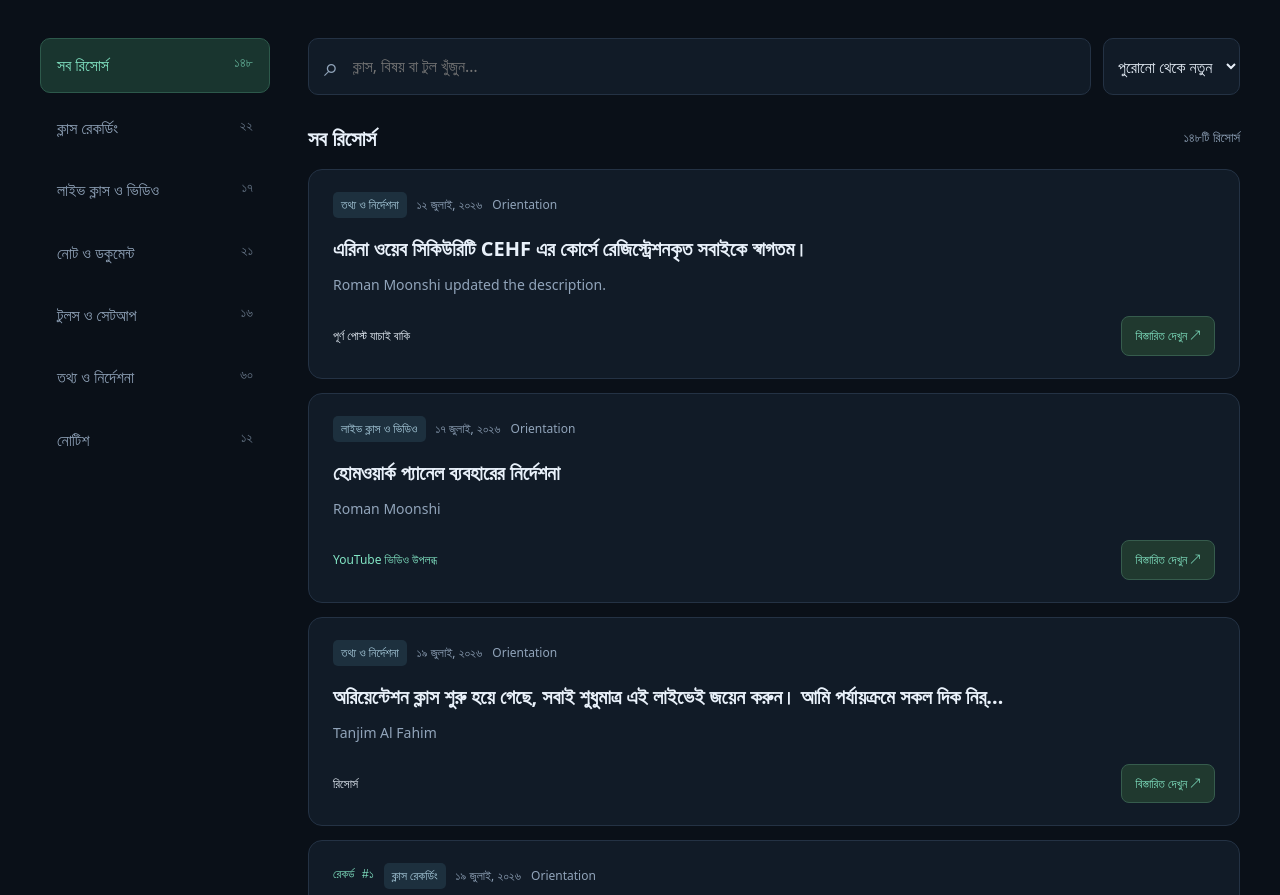
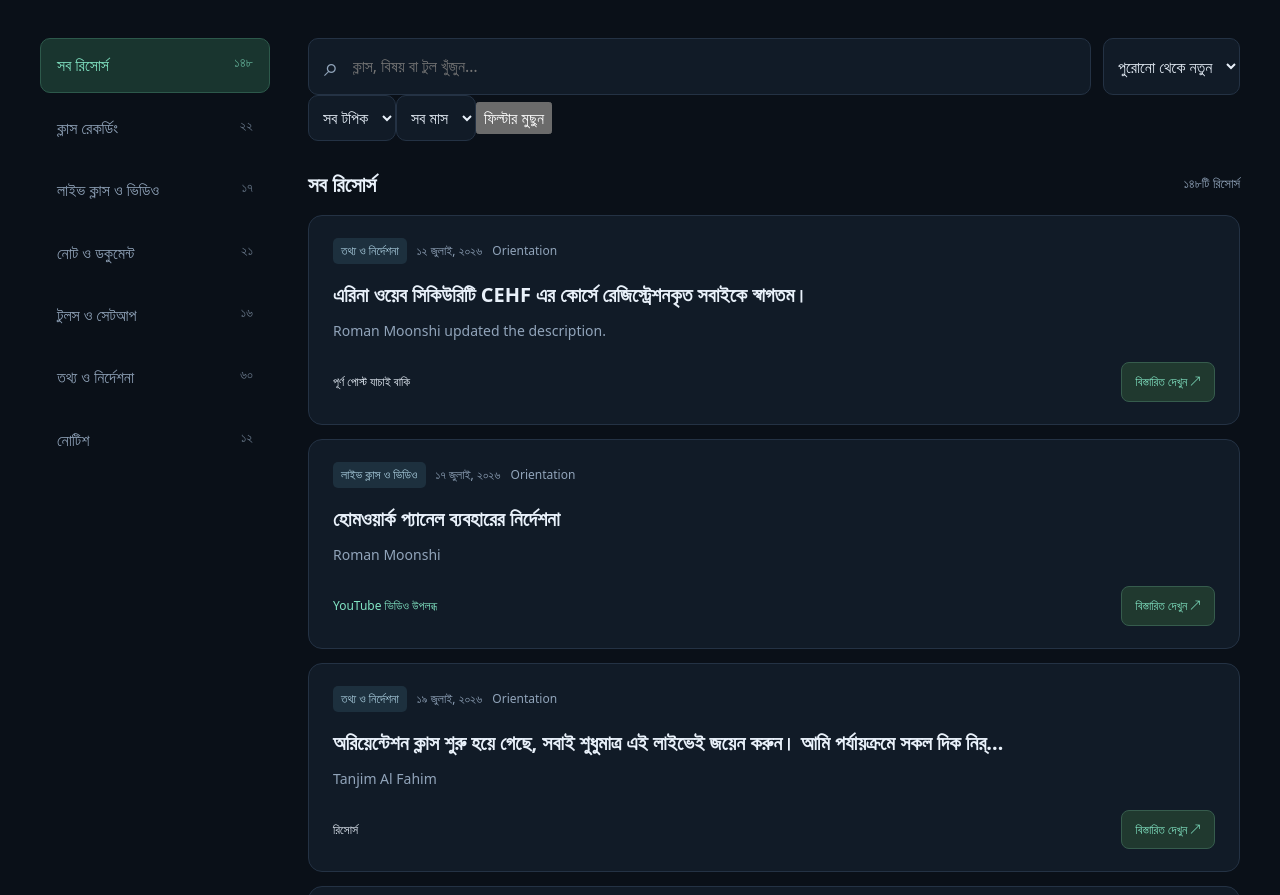
Before and after one commit to mdnhbn/arena-b66-delta-archive, a plain HTML site: page index.html in a window 1280 px wide. Shown: the part 830-1725 px from the top of the page. Drawn offline with Linux system fonts and the light colour scheme.

Commit message:
Add topic and month filters for class archive

```diff
--- a/index.html
+++ b/index.html
@@ -3,5 +3,5 @@
 <header><a class="brand" href="./"><span class="mark">Δ</span><span>ARENA <small>LEARNING ARCHIVE</small></span></a><a href="https://github.com/mdnhbn/arena-b66-delta-archive" target="_blank" rel="noopener">GitHub ↗</a></header>
 <main><section class="hero"><p class="eyebrow">WEB SECURITY · BATCH 66 DELTA</p><h1>একটি ব্যাচ।<br><span>শেখার সবকিছু এক জায়গায়।</span></h1><p>ক্লাসের ক্রম ধরে রেকর্ডিং, নোট, ডকুমেন্ট ও টুলস খুঁজে নিন।</p><div id="stats" class="stats"></div></section>
 <aside class="notice">আর্কাইভ যাচাই চলছে। YouTube-এ স্থানান্তর বাকি ভিডিওতে সেই অবস্থা দেখানো আছে। অসম্পূর্ণ পোস্ট ও অনিশ্চিত তারিখ আলাদাভাবে চিহ্নিত।</aside>
-<section class="schedule" aria-label="ক্লাস শিডিউল"><div><span class="eyebrow">সাপ্তাহিক শিডিউল</span><h2>শেখার সময়সূচি</h2></div><article><strong>শুক্রবার ও রবিবার</strong><p>ক্লাস · রাত ৯:৩০–১১:৩০</p></article><article><strong>মঙ্গলবার</strong><p>প্র্যাকটিস ও সাপোর্ট · সন্ধ্যা ৭টা–রাত ১টা</p></article><p class="schedule-note">অফিশিয়াল গ্রুপ পোস্ট অনুযায়ী। সময় অঞ্চল পোস্টে উল্লেখ নেই। বিশেষ নোটিশে পরিবর্তিত সময় দেখুন।</p></section><section class="workspace"><nav id="categories" aria-label="ক্যাটাগরি"></nav><div class="content"><div class="controls"><label class="search"><span>⌕</span><input id="search" placeholder="ক্লাস, বিষয় বা টুল খুঁজুন…" aria-label="আর্কাইভে খুঁজুন"></label><select id="sort" aria-label="সাজানোর ক্রম"><option value="asc">পুরোনো থেকে নতুন</option><option value="desc">নতুন থেকে পুরোনো</option></select></div><div class="section-title"><h2 id="heading">সব রিসোর্স</h2><span id="count"></span></div><div id="list" aria-live="polite"><p>তথ্য লোড হচ্ছে…</p></div></div></section></main>
+<section class="schedule" aria-label="ক্লাস শিডিউল"><div><span class="eyebrow">সাপ্তাহিক শিডিউল</span><h2>শেখার সময়সূচি</h2></div><article><strong>শুক্রবার ও রবিবার</strong><p>ক্লাস · রাত ৯:৩০–১১:৩০</p></article><article><strong>মঙ্গলবার</strong><p>প্র্যাকটিস ও সাপোর্ট · সন্ধ্যা ৭টা–রাত ১টা</p></article><p class="schedule-note">অফিশিয়াল গ্রুপ পোস্ট অনুযায়ী। সময় অঞ্চল পোস্টে উল্লেখ নেই। বিশেষ নোটিশে পরিবর্তিত সময় দেখুন।</p></section><section class="workspace"><nav id="categories" aria-label="ক্যাটাগরি"></nav><div class="content"><div class="controls"><label class="search"><span>⌕</span><input id="search" placeholder="ক্লাস, বিষয় বা টুল খুঁজুন…" aria-label="আর্কাইভে খুঁজুন"></label><select id="sort" aria-label="সাজানোর ক্রম"><option value="asc">পুরোনো থেকে নতুন</option><option value="desc">নতুন থেকে পুরোনো</option></select></div><div class="filter-row"><select id="topic" aria-label="টপিক বাছাই"><option value="">সব টপিক</option></select><select id="month" aria-label="মাস বাছাই"><option value="">সব মাস</option></select><button id="reset-filters">ফিল্টার মুছুন</button></div><div class="section-title"><h2 id="heading">সব রিসোর্স</h2><span id="count"></span></div><div id="list" aria-live="polite"><p>তথ্য লোড হচ্ছে…</p></div></div></section></main>
 <dialog id="details"><button class="close" aria-label="বন্ধ করুন">×</button><div id="detail-body"></div></dialog><footer>ARENA · B66 DELTA <span>ক্লাসের সোর্স ও প্রকাশের অবস্থা প্রতিটি রিসোর্সে দেখুন।</span></footer><script src="app.js"></script></body></html>
```
